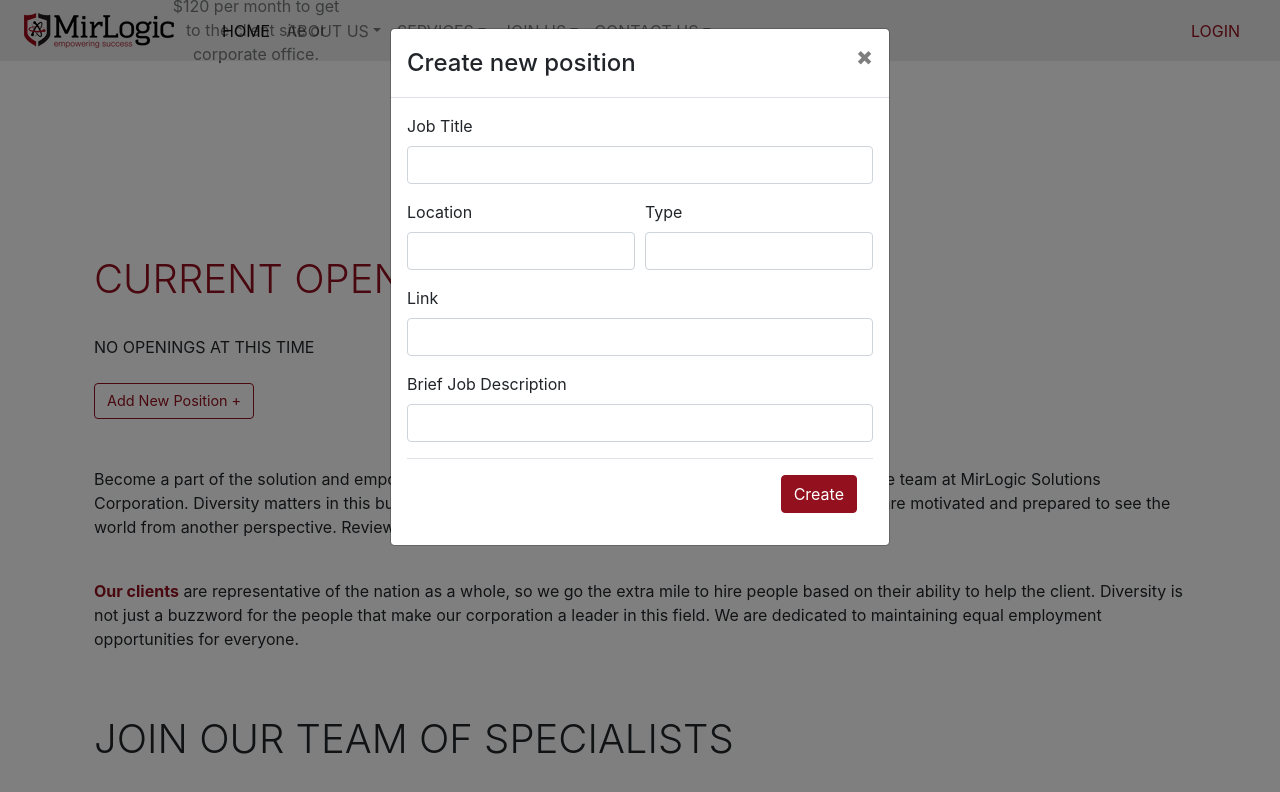
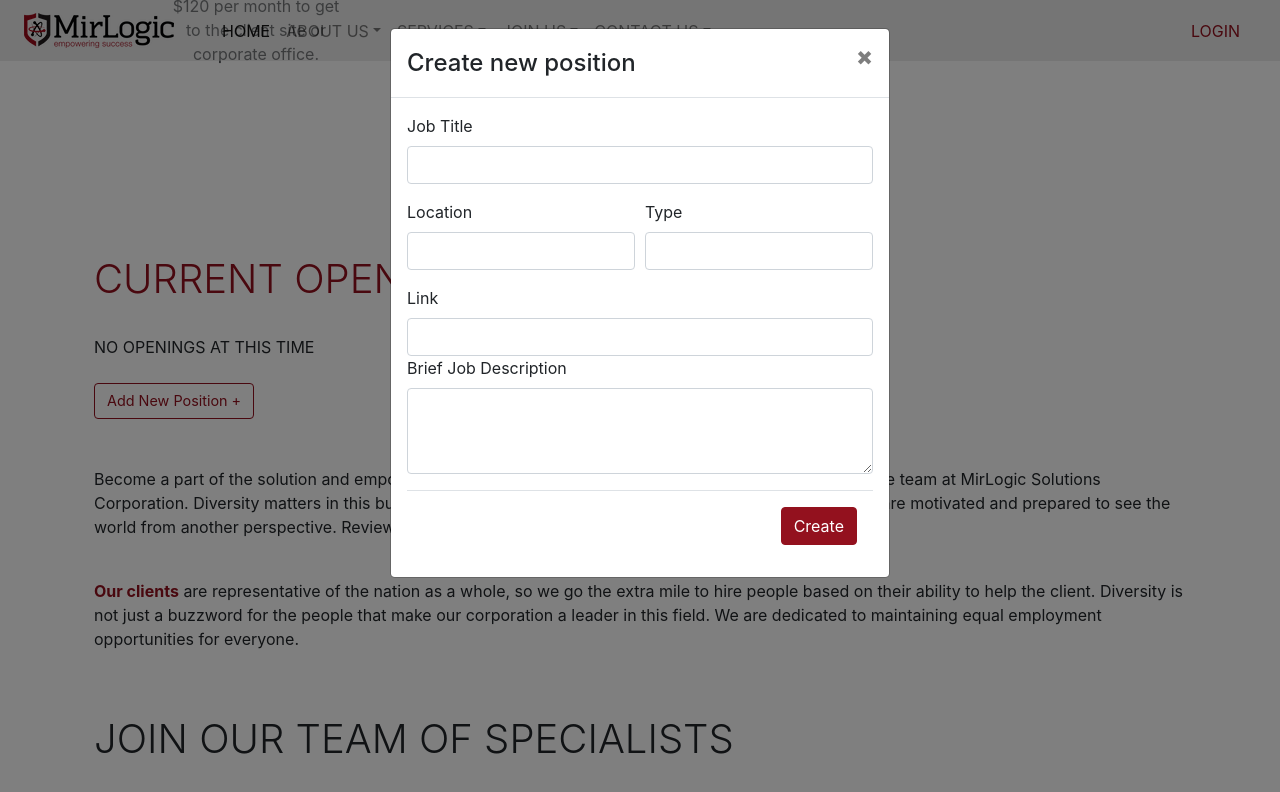
Before and after one commit to MSC-Eliram/mir_website, a React (Create React App) app: page /join-us in a window 1280 px wide. Both pictures are taken after a click on the button "Add New Position +". Shown: the part 2196-2988 px from the top of the page. Built offline with nearby package versions, Linux system fonts and the light colour scheme.

Commit message:
Changed form size for textarea in Create Opening M

```diff
--- a/src/components/Join_Us/CreateOpeningForm.jsx
+++ b/src/components/Join_Us/CreateOpeningForm.jsx
@@ -84,7 +84,7 @@
 
                                         {/* Link to bambooHR */}
                                         <label htmlFor="link">Link</label>
-                                        <input className="form-control mb-3"
+                                        <input className="form-control"
                                             type="text"
                                             value={this.state.link}
                                             name="link"
@@ -92,7 +92,7 @@
                                         />
                                         {/* Link to bambooHR */}
                                         <label htmlFor="full_description">Brief Job Description</label>
-                                        <input className="form-control mb-3"
+                                        <textarea className="form-control" rows="3"
                                             type="text"
                                             value={this.state.full_description}
                                             name="full_description"
```
